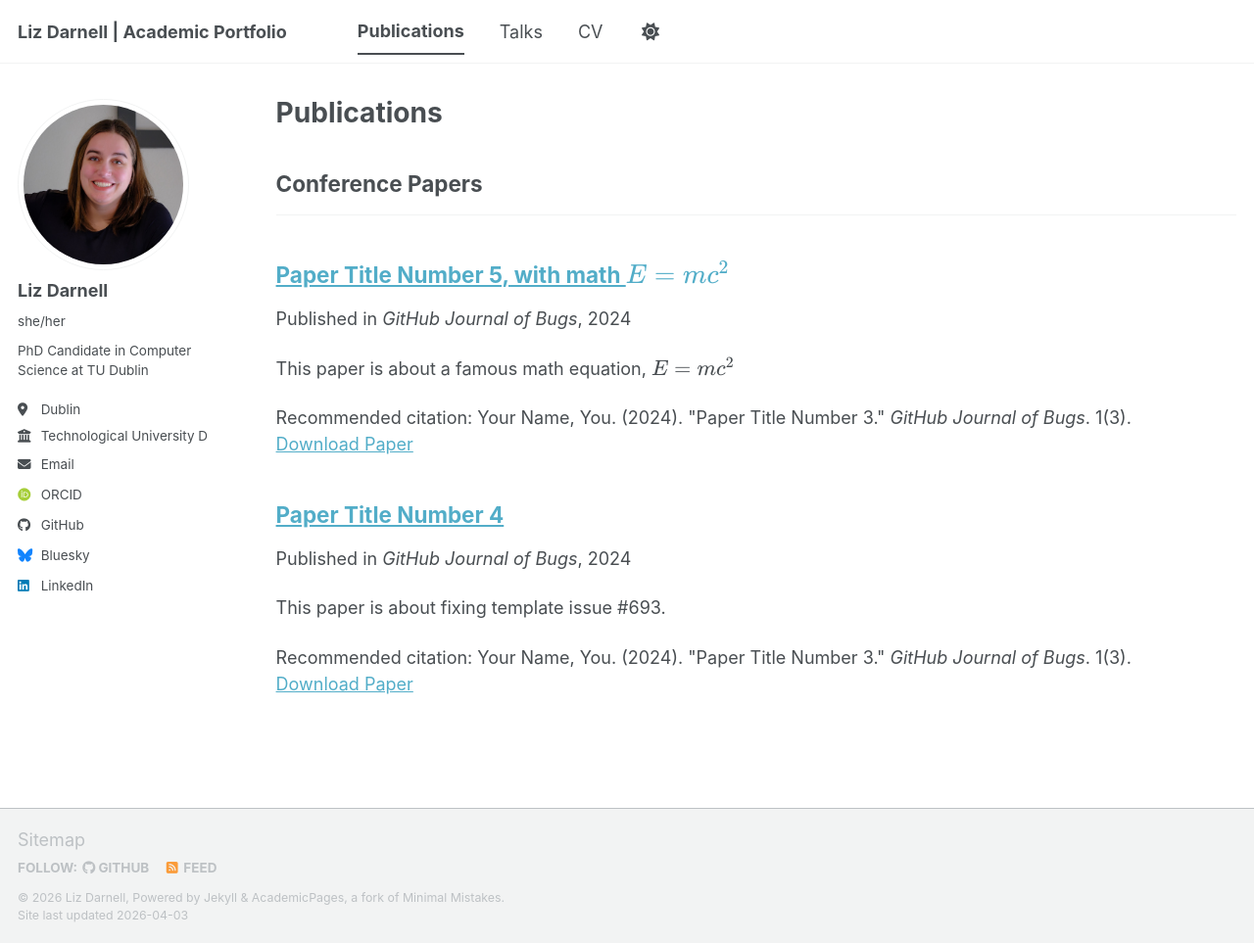
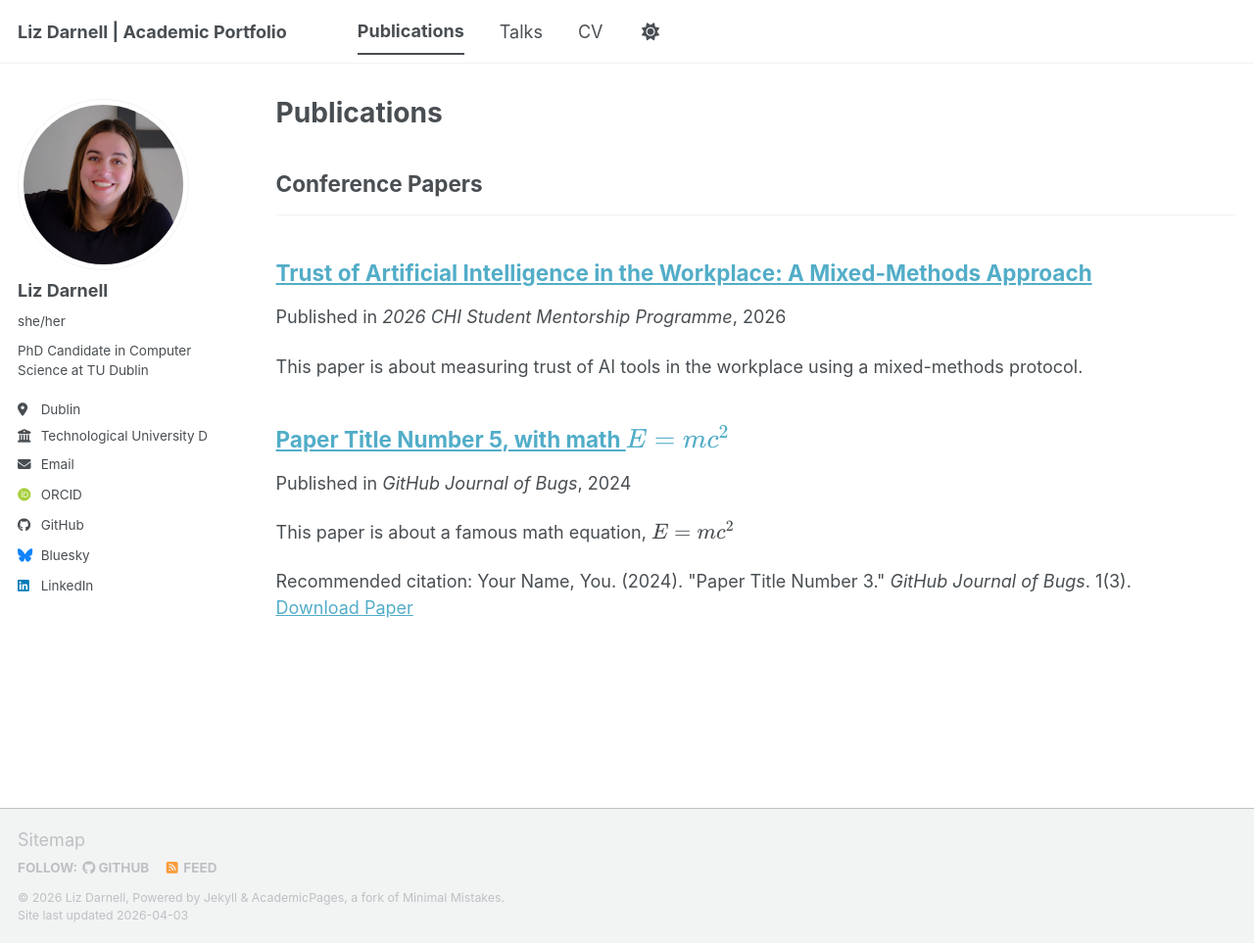
Before and after one commit to liz-darnell/liz-darnell.github.io, a Jekyll site: the page built from _pages/publications.html, in a window 1280 px wide and 963 px high. Shown: the whole window at 98% size. Built offline with Jekyll 4.4.1, drawn with Linux system fonts in a browser that asks for light colours; some web fonts are replaced; a script bundle is joined from its source files by our own code; library files that are not in the unit come from our copies.

Commit message:
Update 2024-02-17-paper-title-number-4.md

```diff
--- a/_publications/2024-02-17-paper-title-number-4.md
+++ b/_publications/2024-02-17-paper-title-number-4.md
@@ -1,13 +1,13 @@
 ---
-title: "Paper Title Number 4"
+title: "Trust of Artificial Intelligence in the Workplace: A Mixed-Methods Approach"
 collection: publications
 category: conferences
-permalink: /publication/2024-02-17-paper-title-number-4
-excerpt: 'This paper is about fixing template issue #693.'
-date: 2024-02-17
-venue: 'GitHub Journal of Bugs'
-paperurl: 'https://academicpages.github.io/files/paper3.pdf'
-citation: 'Your Name, You. (2024). &quot;Paper Title Number 3.&quot; <i>GitHub Journal of Bugs</i>. 1(3).'
+permalink: /publication/trust-of-AI-in-the-workplace-a-mixed-methods-approach
+excerpt: 'This paper is about measuring trust of AI tools in the workplace using a mixed-methods protocol.'
+date: 2026-04-15
+venue: '2026 CHI Student Mentorship Programme'
+#paperurl: 'https://academicpages.github.io/files/paper3.pdf'
+#citation: 'Your Name, You. (2024). &quot;Paper Title Number 3.&quot; <i>GitHub Journal of Bugs</i>. 1(3).'
 ---
 
 The contents above will be part of a list of publications, if the user clicks the link for the publication than the contents of section will be rendered as a full page, allowing you to provide more information about the paper for the reader. When publications are displayed as a single page, the contents of the above "citation" field will automatically be included below this section in a smaller font.
```
